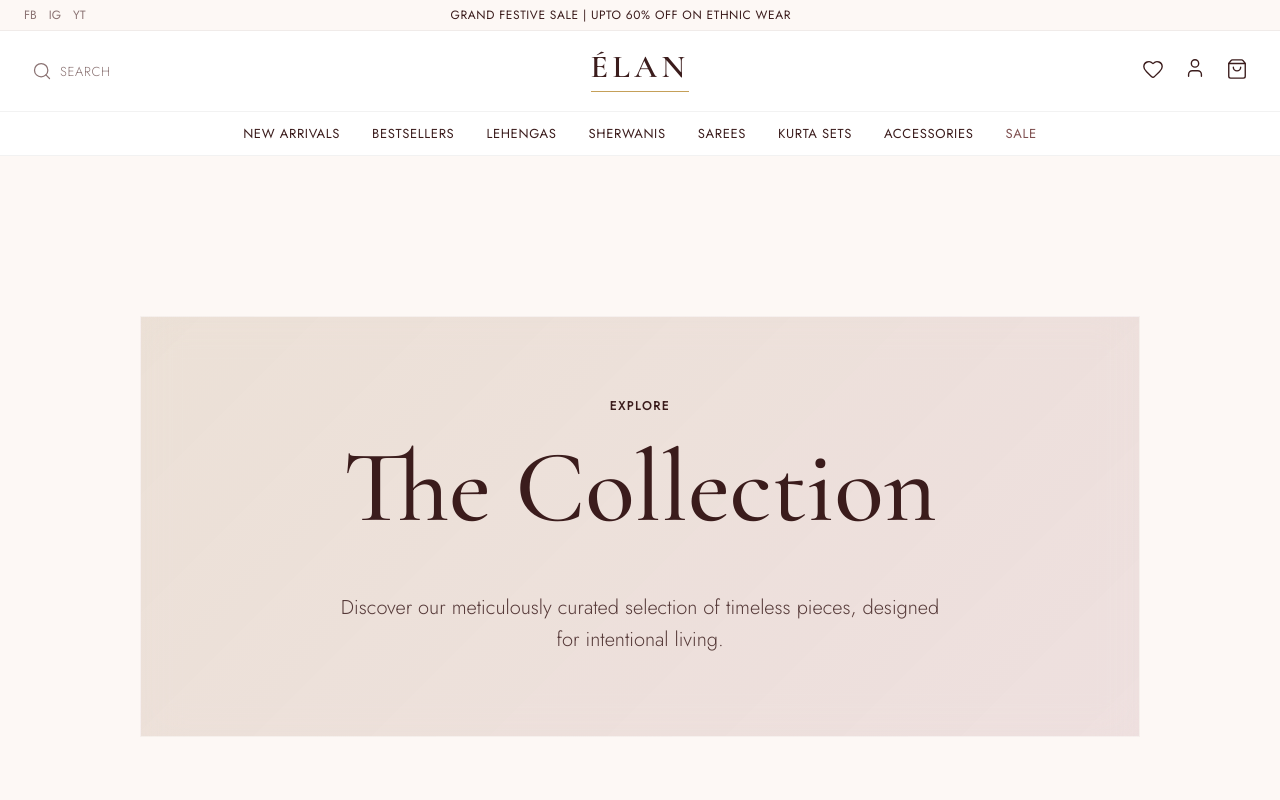
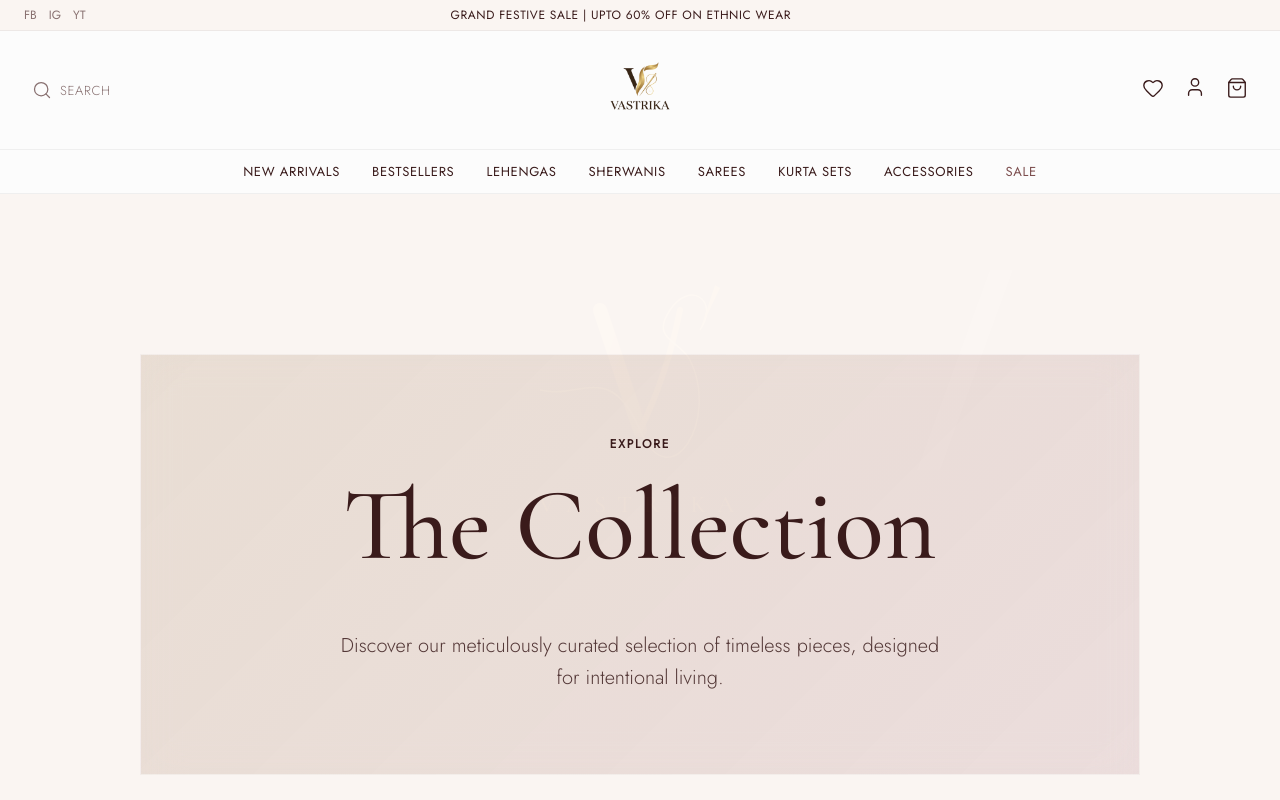
Before and after one commit to sabaiLaxmi/butik, a React (Vite) app: page /shop in a window 1280 px wide. Shown: the top 800 px of the page. Built offline with nearby package versions, Linux system fonts and the light colour scheme.

Commit message:
feat: add luxury preloader, new Vastrika logo, update favicon and meta tags

```diff
--- a/index.html
+++ b/index.html
@@ -2,12 +2,12 @@
 <html lang="en">
   <head>
     <meta charset="UTF-8" />
-    <link rel="icon" type="image/svg+xml" href="/favicon.svg" />
+    <link rel="icon" type="image/jpeg" href="/vastrika-logo.jpg" />
     <meta name="viewport" content="width=device-width, initial-scale=1.0" />
 
     <!-- SEO Best Practices -->
-    <title>ÉLAN | Elegance, With Intention.</title>
-    <meta name="description" content="ÉLAN is a luxury fashion boutique and editorial magazine. Discover our curated collection of women's and men's apparel, footwear, and accessories." />
+    <title>VASTRIKA | Elegance, With Intention.</title>
+    <meta name="description" content="VASTRIKA is a premium luxury fashion boutique. Discover our curated collection of ethnic wear, including Lehengas, Sherwanis, Sarees, and Accessories." />
 
   </head>
   <body>
--- a/src/App.jsx
+++ b/src/App.jsx
@@ -1,7 +1,8 @@
-import { useEffect } from 'react';
+import { useEffect, useState } from 'react';
 import { Routes, Route, useLocation } from 'react-router-dom';
 import { AnimatePresence } from 'framer-motion';
 
+import Preloader from './components/ui/Preloader';
 import Navbar from './components/layout/Navbar';
 import Footer from './components/layout/Footer';
 import ScrollToTop from './components/layout/ScrollToTop';
@@ -31,31 +32,36 @@ import ReturnExchange from './pages/ReturnExchange';
 
 function App() {
   const location = useLocation();
+  const [showPreloader, setShowPreloader] = useState(true);
 
   useEffect(() => {
+    // Only show preloader on first home page load, or always on mount.
+    // If we only want it on mount, the current state handles it.
+
     const titles = {
-      '/': 'ÉLAN | Elegance, With Intention.',
-      '/shop': 'Shop | ÉLAN',
-      '/cart': 'Your Bag | ÉLAN',
-      '/checkout': 'Checkout | ÉLAN',
-      '/login': 'Sign In | ÉLAN',
-      '/signup': 'Create Account | ÉLAN',
-      '/profile': 'Profile | ÉLAN',
-      '/about': 'About | ÉLAN',
-      '/journal': 'Journal | ÉLAN',
-      '/confirmation': 'Thank You | ÉLAN'
+      '/': 'VASTRIKA | Elegance, With Intention.',
+      '/shop': 'Shop | VASTRIKA',
+      '/cart': 'Your Bag | VASTRIKA',
+      '/checkout': 'Checkout | VASTRIKA',
+      '/login': 'Sign In | VASTRIKA',
+      '/signup': 'Create Account | VASTRIKA',
+      '/profile': 'Profile | VASTRIKA',
+      '/about': 'About | VASTRIKA',
+      '/journal': 'Journal | VASTRIKA',
+      '/confirmation': 'Thank You | VASTRIKA'
     };
 
     // For dynamic routes like /shop/:id, we just set a fallback
     if (location.pathname.startsWith('/shop/') && location.pathname.length > 6) {
-      document.title = 'Product | ÉLAN';
+      document.title = 'Product | VASTRIKA';
     } else {
-      document.title = titles[location.pathname] || 'ÉLAN';
+      document.title = titles[location.pathname] || 'VASTRIKA';
     }
   }, [location]);
 
   return (
     <>
+      {showPreloader && <Preloader onComplete={() => setShowPreloader(false)} />}
       <ScrollToTop />
       <Navbar />
       <CartDrawer />
--- a/src/components/ui/AnimatedHero.jsx
+++ b/src/components/ui/AnimatedHero.jsx
@@ -182,7 +182,7 @@ const AnimatedHero = () => {
     >
       {/* Top Navigation */}
       <nav className="hero-nav">
-        <div className="hero-logo">ÉLAN</div>
+        <div className="hero-logo">VASTRIKA</div>
 
         <div className="glass-menu">
           <Link to="/shop?category=Lehenga">Festive Collection</Link>
--- a/src/components/ui/Logo.jsx
+++ b/src/components/ui/Logo.jsx
@@ -3,24 +3,12 @@ import { Link } from 'react-router-dom';
 
 const Logo = () => {
   return (
-    <Link to="/" style={{ display: 'inline-flex', flexDirection: 'column', alignItems: 'center', textDecoration: 'none' }}>
-      <span style={{
-        fontFamily: 'var(--font-heading)',
-        fontWeight: 600,
-        fontSize: '2rem',
-        letterSpacing: '0.14em',
-        textTransform: 'uppercase',
-        color: 'var(--color-ink)',
-        lineHeight: 1
-      }}>
-        ÉLAN
-      </span>
-      <div style={{
-        marginTop: '8px',
-        width: '100%',
-        height: '1px',
-        backgroundColor: 'var(--color-gold)'
-      }} />
+    <Link to="/" style={{ display: 'inline-flex', alignItems: 'center', textDecoration: 'none' }}>
+      <img
+        src="/vastrika-logo.jpg"
+        alt="VASTRIKA Logo"
+        style={{ height: '80px', objectFit: 'contain', mixBlendMode: 'multiply' }}
+      />
     </Link>
   );
 };
--- /dev/null
+++ b/src/components/ui/Preloader.jsx
@@ -0,0 +1,201 @@
+import React, { useEffect, useState } from 'react';
+import { motion, AnimatePresence } from 'framer-motion';
+
+const Preloader = ({ onComplete }) => {
+  const [stage, setStage] = useState(0);
+
+  useEffect(() => {
+    // Stage 0: Draw paths (0-3s)
+    // Stage 1: Glow & Shimmer (3s-4s)
+    // Stage 2: Text Reveal (4s-5s)
+    // Stage 3: Hold (5s-6s)
+    // Stage 4: Fade out (6s+)
+
+    const t1 = setTimeout(() => setStage(1), 3000);
+    const t2 = setTimeout(() => setStage(2), 3500);
+    const t3 = setTimeout(() => setStage(3), 5000);
+    const t4 = setTimeout(() => {
+      setStage(4);
+      setTimeout(onComplete, 1000); // Trigger unmount after fade out
+    }, 6000);
+
+    return () => {
+      clearTimeout(t1);
+      clearTimeout(t2);
+      clearTimeout(t3);
+      clearTimeout(t4);
+    };
+  }, [onComplete]);
+
+  const draw = {
+    hidden: { pathLength: 0, opacity: 0 },
+    visible: (i) => ({
+      pathLength: 1,
+      opacity: 1,
+      transition: {
+        pathLength: { delay: i * 0.8, duration: 2, ease: [0.25, 1, 0.5, 1] },
+        opacity: { delay: i * 0.8, duration: 0.1 }
+      }
+    })
+  };
+
+  const textContainer = {
+    hidden: { opacity: 0 },
+    visible: {
+      opacity: 1,
+      transition: {
+        staggerChildren: 0.1,
+        delayChildren: 0.2
+      }
+    }
+  };
+
+  const letterAnim = {
+    hidden: { opacity: 0, y: 15 },
+    visible: {
+      opacity: 1,
+      y: 0,
+      transition: { ease: "easeOut", duration: 0.8 }
+    }
+  };
+
+  return (
+    <AnimatePresence>
+      {stage < 4 && (
+        <motion.div
+          initial={{ opacity: 1 }}
+          exit={{ opacity: 0 }}
+          transition={{ duration: 1, ease: "easeInOut" }}
+          style={{
+            position: 'fixed',
+            inset: 0,
+            backgroundColor: '#0A0A0A',
+            zIndex: 9999,
+            display: 'flex',
+            flexDirection: 'column',
+            alignItems: 'center',
+            justifyContent: 'center',
+            overflow: 'hidden'
+          }}
+        >
+          {/* Logo Container */}
+          <div style={{ position: 'relative', width: '200px', height: '200px' }}>
+            <motion.svg
+              width="200"
+              height="200"
+              viewBox="0 0 200 200"
+              initial="hidden"
+              animate="visible"
+              style={{
+                filter: stage >= 1 ? 'drop-shadow(0 0 10px rgba(212, 175, 55, 0.5))' : 'none',
+                transition: 'filter 1s ease'
+              }}
+            >
+              <defs>
+                <linearGradient id="goldGrad" x1="0%" y1="0%" x2="100%" y2="100%">
+                  <stop offset="0%" stopColor="#F5D67A" />
+                  <stop offset="50%" stopColor="#D4AF37" />
+                  <stop offset="100%" stopColor="#AA7C11" />
+                </linearGradient>
+                <linearGradient id="shimmer" x1="0%" y1="0%" x2="100%" y2="0%">
+                  <stop offset="0%" stopColor="#D4AF37" />
+                  <stop offset="50%" stopColor="#FFFFFF" />
+                  <stop offset="100%" stopColor="#D4AF37" />
+                </linearGradient>
+              </defs>
+
+              {/* The "V" Left Pillar */}
+              <motion.path
+                d="M 60 40 L 100 160"
+                stroke="url(#goldGrad)"
+                strokeWidth="14"
+                strokeLinecap="round"
+                fill="none"
+                variants={draw}
+                custom={0}
+              />
+
+              {/* The "V" Right Ribbon */}
+              <motion.path
+                d="M 140 40 C 130 90, 115 130, 100 160"
+                stroke="url(#goldGrad)"
+                strokeWidth="6"
+                strokeLinecap="round"
+                fill="none"
+                variants={draw}
+                custom={1}
+              />
+
+              {/* The Thread */}
+              <motion.path
+                d="M 0 120 C 40 130, 70 90, 100 160 C 130 230, 180 150, 150 90 C 140 70, 110 70, 130 40 C 150 10, 180 30, 160 60"
+                stroke="#F5D67A"
+                strokeWidth="1.5"
+                fill="none"
+                variants={draw}
+                custom={1.5}
+              />
+
+              {/* The Needle */}
+              <motion.path
+                d="M 160 60 L 175 15 L 180 18 Z"
+                fill="#D4AF37"
+                initial={{ opacity: 0, scale: 0 }}
+                animate={{ opacity: 1, scale: 1 }}
+                transition={{ delay: 3, duration: 0.5, ease: "easeOut" }}
+              />
+            </motion.svg>
+
+            {/* Shimmer overlay effect */}
+            {stage >= 1 && (
+              <motion.div
+                initial={{ left: '-100%' }}
+                animate={{ left: '200%' }}
+                transition={{ duration: 1.5, ease: "easeInOut" }}
+                style={{
+                  position: 'absolute',
+                  top: 0,
+                  bottom: 0,
+                  width: '50px',
+                  background: 'linear-gradient(90deg, transparent, rgba(255,255,255,0.4), transparent)',
+                  transform: 'skewX(-20deg)',
+                  zIndex: 10
+                }}
+              />
+            )}
+          </div>
+
+          {/* Text Reveal */}
+          <div style={{ height: '40px', marginTop: '20px', overflow: 'hidden' }}>
+            <AnimatePresence>
+              {stage >= 2 && (
+                <motion.div
+                  variants={textContainer}
+                  initial="hidden"
+                  animate="visible"
+                  style={{
+                    display: 'flex',
+                    gap: '4px',
+                    fontFamily: 'var(--font-heading, serif)',
+                    fontSize: '24px',
+                    letterSpacing: '0.3em',
+                    color: '#D4AF37',
+                    textTransform: 'uppercase'
+                  }}
+                >
+                  {Array.from("VASTRIKA").map((char, index) => (
+                    <motion.span key={index} variants={letterAnim}>
+                      {char}
+                    </motion.span>
+                  ))}
+                </motion.div>
+              )}
+            </AnimatePresence>
+          </div>
+        </motion.div>
+      )}
+    </AnimatePresence>
+  );
+};
+
+export default Preloader;
--- a/src/pages/Shop.jsx
+++ b/src/pages/Shop.jsx
@@ -69,7 +69,7 @@ const Shop = () => {
   const displayCategory = activeCategory === 'All' ? 'The Collection' : (navFilters[activeCategory] ? activeCategory + 's' : activeCategory);
 
   useEffect(() => {
-    document.title = `${displayCategory} | A%LAN`;
+    document.title = `${displayCategory} | VASTRIKA`;
   }, [displayCategory]);
 
   const [searchQuery, setSearchQuery] = useState('');
```
Also changed, not shown: public/vastrika-logo.jpg (added), 1 other file (tests, documents, lock files or other folders).
